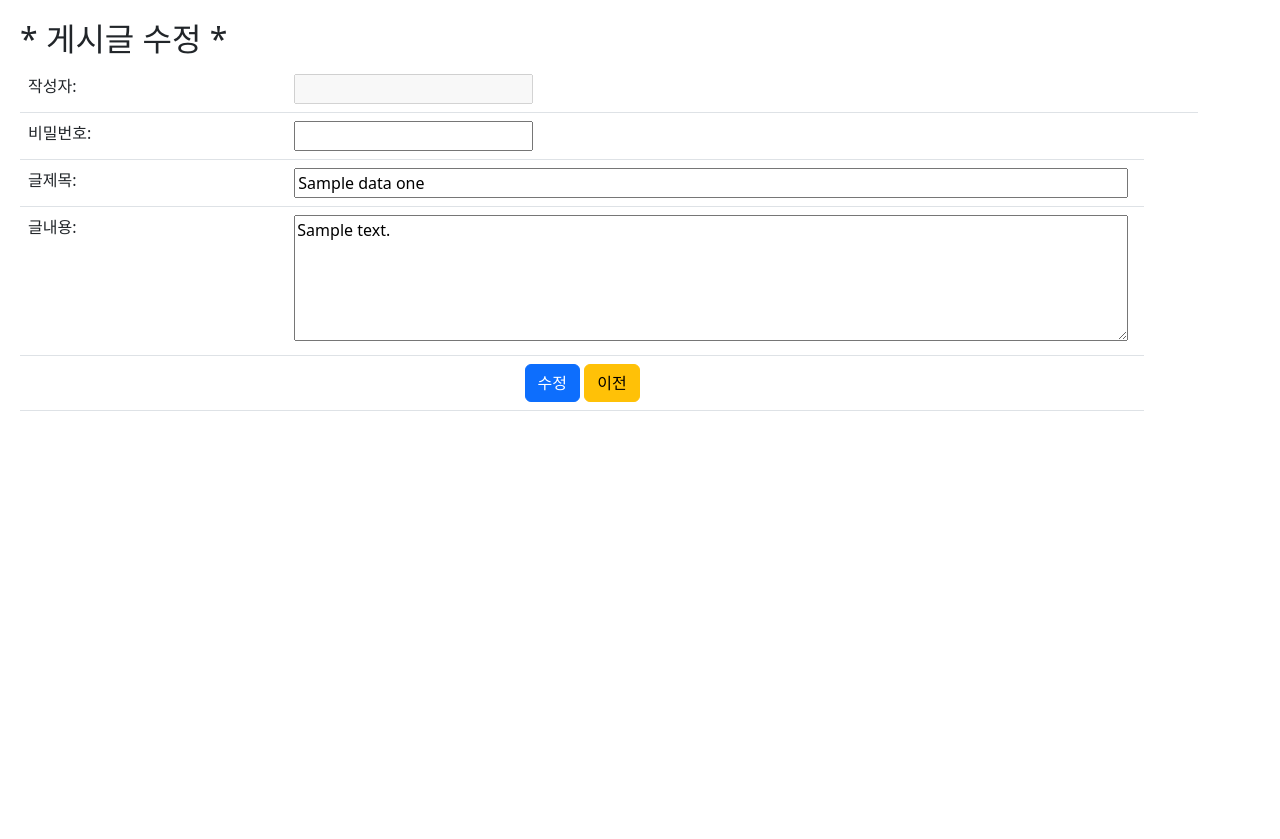
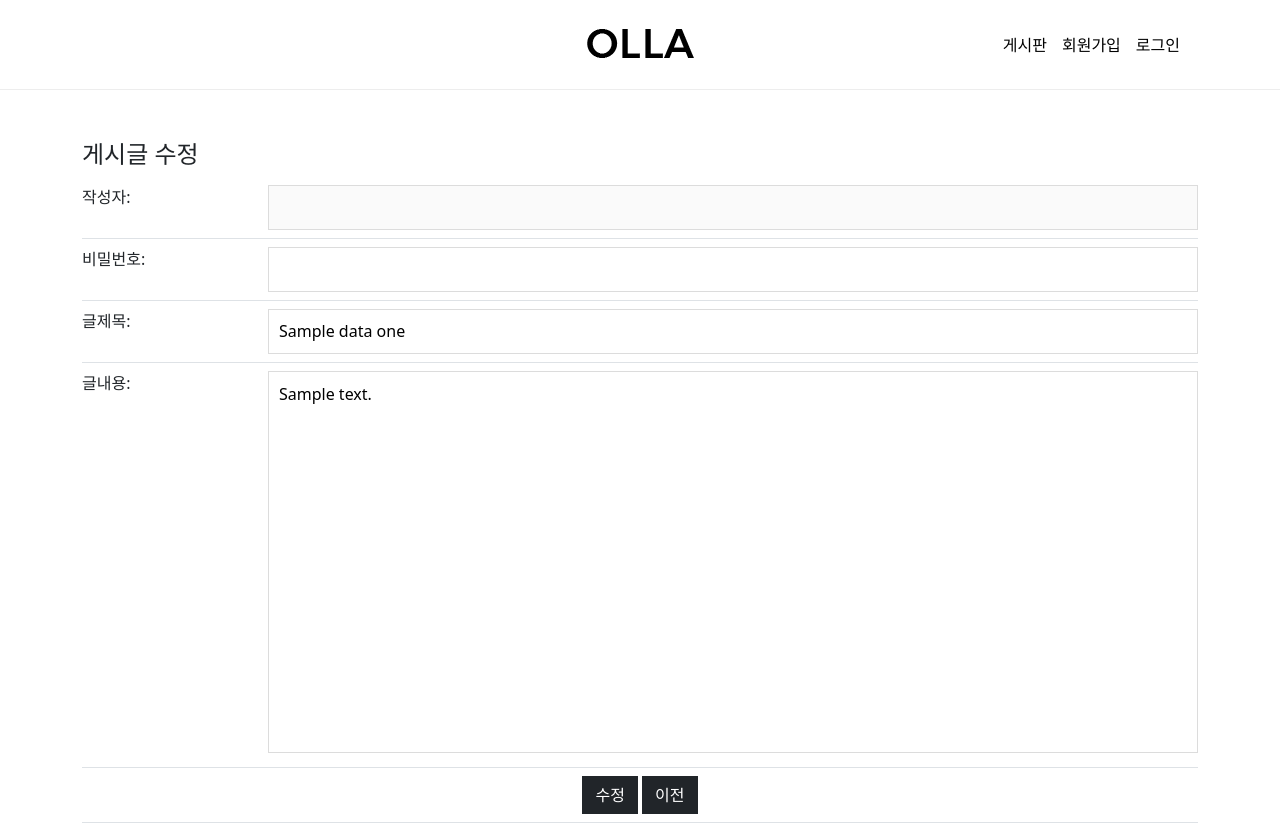
Before and after one commit to parantou/OLLA, a Django app: template stock/templates/board/update.html in a window 1280 px wide. Before the commit the page ends 411 px from the top, so only its background shows below. Run offline with Django 3.2, Linux system fonts and the light colour scheme; the template is opened without the code that fills it: most values are stand-ins (such as "Sample title", 1, 10 or a date in 2020); some libraries are stand-ins or nearby versions.

Commit message:
board update commit

```diff
--- a/stock/templates/board/update.html
+++ b/stock/templates/board/update.html
@@ -4,6 +4,7 @@
 <meta charset="UTF-8">
 <title>Insert title here</title>
 <link href="https://cdn.jsdelivr.net/npm/bootstrap@5.2.2/dist/css/bootstrap.min.css" rel="stylesheet">
+<script src="http://code.jquery.com/jquery-2.1.3.min.js"></script>
 <script type="text/javascript">
 window.onload = function(){
 	document.querySelector("#btnUpdate").onclick = chkFunc;
@@ -23,16 +24,32 @@ function chkFunc(){
 }
 </script>
 </head>
-<body style="margin: 20px">
-<h2>* 게시글 수정 *</h2>
+<style>
+botton{border-radius:0 !important;}
+.btn{border-radius:0 !important;}
+.darkBtn{border-radius:0 !important;}
+a{text-decoration:none; color:#000;}
+td{padding-right:0 !important; padding-left:0 !important;}
+.mb-10{margin-bottom:10px;}
+td:nth-child(1){width:10%;}
+td:nth-child(2){width:50%;}
+td:nth-child(3){width:10%;}
+td:nth-child(4){width:20%;}
+td:nth-child(5){width:10%;}
+h3{font-size:24px; margin-top:50px}
+</style>
+<body>
+{% include 'header.html' %}
+<div class="container">
+<h3>게시글 수정</h3>
 <form action="/board/updateok" method="post" name="frm">{%csrf_token%}
 <input type="hidden" name="id" value="{{data_one.id}}">
 
-<table style="width: 95%" class="table">
+<table class="table">
   <tr>
   	<td>작성자:</td>
   	<td><input type="text" name="bt_id" value="{{ request.session.m_id }}" disabled/></td>
-  	<td><input type="hidden" name="bt_id" value="{{ request.session.m_id }}"/></td>
+  	<td style="display:none;"><input type="hidden" name="bt_id" value="{{ request.session.m_id }}"/></td>
   </tr>
   <tr>
   	<td>비밀번호:</td> <!-- 비밀번호를 수정X. 비밀번호를 비교해 맞은 경우 수정이 가능 -->
@@ -42,23 +59,30 @@ function chkFunc(){
   </tr>
   <tr>
   	<td>글제목:</td>
-  	<td><input type="text" name="title" style="width: 99%"
-  			   value="{{data_one.title}}"/></td>
+  	<td><input type="text" name="title" value="{{data_one.title}}"/></td>
   </tr>
   <tr>
   	<td>글내용:</td>
   	<td>
-  		<textarea rows="5" style="width: 99%" name="content">{{data_one.content}}</textarea>
+  		<textarea class="txt" rows="15" name="content">{{data_one.content}}</textarea>
   	</td>
   </tr>
   <tr>
   	<td colspan="2" style="text-align: center;">
-  		<input type="button" value="수정" id="btnUpdate" class="btn btn-primary">
-  		<input type="button" value="이전" class="btn btn-warning"
+  		<input type="button" value="수정" id="btnUpdate" class="btn btn-dark">
+  		<input type="button" value="이전" class="btn btn-dark"
   					onclick="history.back()">
   	</td>
   </tr>
 </table>
 </form>
+<script>
+setTimeout(function () {
+    $('.txt').css({
+        'height': 'auto'
+    });
+}, 100);
+</script>
+</div>
 </body>
 </html>
```
